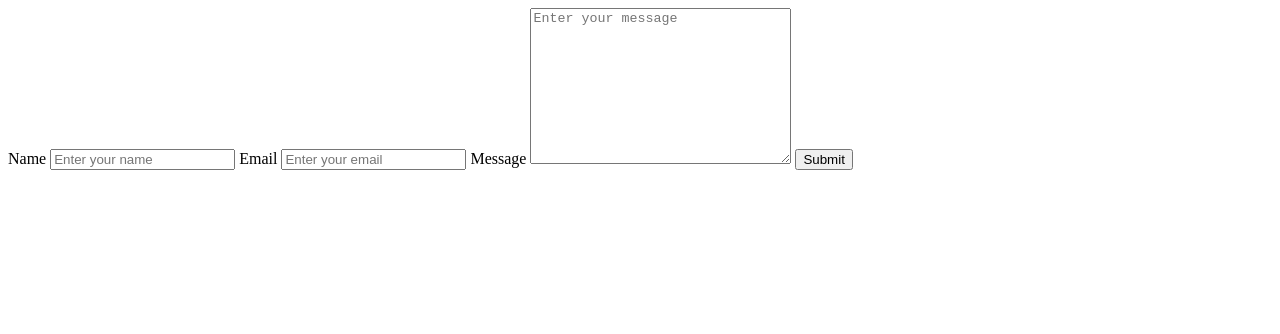
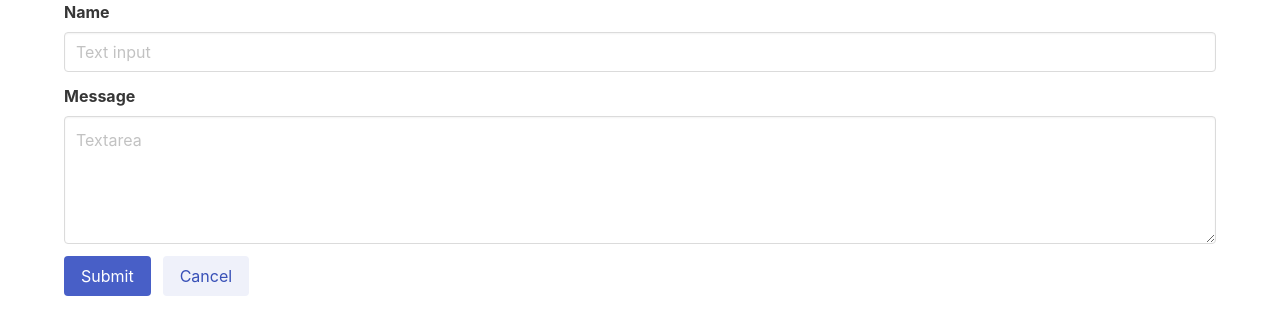
Before and after one commit to serbathome/ce_test, a plain HTML site: page index.html in a window 1280 px wide. Drawn offline with nearby package versions, Linux system fonts and the light colour scheme.

Commit message:
Update index.html

```diff
--- a/index.html
+++ b/index.html
@@ -4,20 +4,38 @@
 <head>
     <meta charset="UTF-8">
     <meta name="viewport" content="width=device-width, initial-scale=1.0">
+    <link rel="stylesheet" href="https://cdn.jsdelivr.net/npm/bulma@0.9.4/css/bulma.min.css">
     <title>form</title>
 </head>
 
 <body>
-    <form action="https://jolly-stone-17db500215be461fad0fee28b2915c58.azurewebsites.net/api" method="post">
-        <!--form action="http://127.0.0.1:5000/api" method="post" -->
-        <label for="name">Name</label>
-        <input type="text" name="name" id="name" placeholder="Enter your name">
-        <label for="email">Email</label>
-        <input type="email" name="email" id="email" placeholder="Enter your email">
-        <label for="message">Message</label>
-        <textarea name="message" id="message" cols="30" rows="10" placeholder="Enter your message"></textarea>
-        <input type="submit" value="Submit">
-    </form>
+    <div class="container">
+        <form action="https://jolly-stone-17db500215be461fad0fee28b2915c58.azurewebsites.net/api" method="post">
+            <!--form action="http://127.0.0.1:5000/api" method="post" -->
+            <div class="field">
+                <label class="label">Name</label>
+                <div class="control">
+                    <input class="input" type="text" placeholder="Text input">
+                </div>
+            </div>
+
+            <div class="field">
+                <label class="label">Message</label>
+                <div class="control">
+                    <textarea class="textarea" placeholder="Textarea"></textarea>
+                </div>
+            </div>
+
+            <div class="field is-grouped">
+                <div class="control">
+                    <button class="button is-link">Submit</button>
+                </div>
+                <div class="control">
+                    <button class="button is-link is-light">Cancel</button>
+                </div>
+            </div>
+        </form>
+    </div>
 </body>
 
 </html>
```
